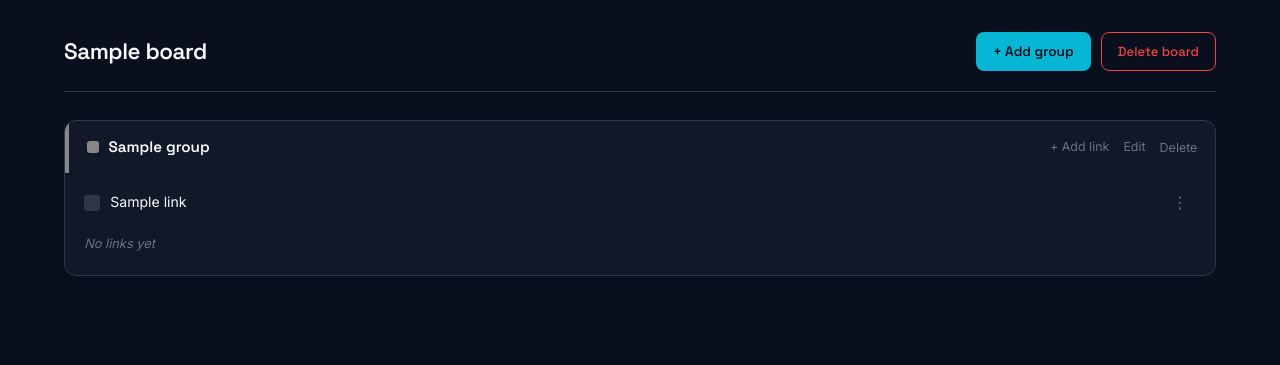
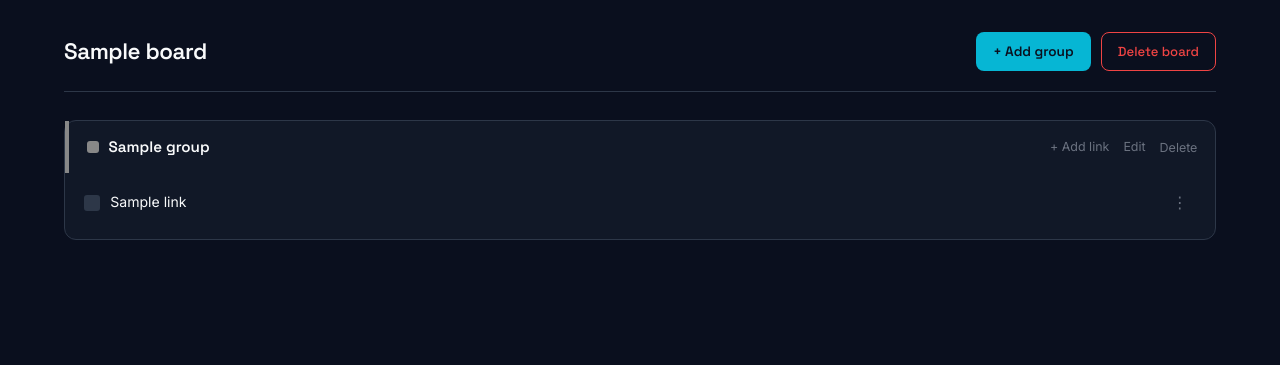
Before and after one commit to STEFFDotCom/LogPose, a Flask app: page /boards/1 in a window 1280 px wide. Shown: the part 58-423 px from the top of the page. Run offline with Flask 3, Linux system fonts and the light colour scheme; a user stored in the database is signed in; tables that the repository leaves empty hold one stand-in row (values such as "Sample post").

Commit message:
Same as last

```diff
--- a/app/static/css/main.css
+++ b/app/static/css/main.css
@@ -565,7 +565,7 @@ body {
     background:    var(--bg-surface);
     border:        1px solid var(--border);
     border-radius: var(--r-lg);
-    overflow:      hidden;
+    overflow:      visible;
 }
 
 .group-header {
--- a/app/templates/boards/view_board.html
+++ b/app/templates/boards/view_board.html
@@ -31,17 +31,17 @@
             </div>
         </div>
         <div class="links-list">
-            {% set has_links = false %}
+            {% set ns = namespace(has_links=false) %}
             {% for link in links_info %}
                 {% if link.group_id == group.id %}
-                    {% set has_links = true %}
+                    {% set ns.has_links = true %}
                     <div class="link-row">
                     <div class="link-favicon"></div>
-                        <a href="{{ link.url }}" target="_blank" rel="noopener" class="link-title">{{ link.title }}</a>
+                    <a href="{{ link.URL }}" target="_blank" rel="noopener" class="link-title">{{ link.title }}</a>
                     <div class="link-dots" onclick="toggleLinkMenu(event, {{ link.id }})">&#8942;</div>
                         <div class="link-menu" id="link-menu-{{ link.id }}">
                         <div class="link-menu-item" onclick="showDescription('{{ link.description or 'No description' }}')">Description</div>
-                            <div class="link-menu-item" onclick="openEditLinkModal({{ link.id }}, '{{ link.title }}', '{{ link.url }}', '{{ link.description or '' }}')">Change link</div>
+                        <div class="link-menu-item" onclick="openEditLinkModal({{ link.id }}, '{{ link.title }}', '{{ link.URL }}', '{{ link.description or '' }}')">Change link</div>
                         <form method="POST" action="{{ url_for('links.delete_link', link_id=link.id) }}"
                           onsubmit="return confirm('Delete this link?');" class="inline-form">
                             <button type="submit" class="link-menu-item link-menu-delete">Delete</button>
@@ -50,7 +50,7 @@
                 </div>
                 {% endif %}
             {% endfor %}
-            {% if not has_links %}
+            {% if not ns.has_links %}
                 <div class="empty-group">No links yet</div>
             {% endif %}
         </div>
```
Lines whose indentation alone changed are shown as unchanged.
